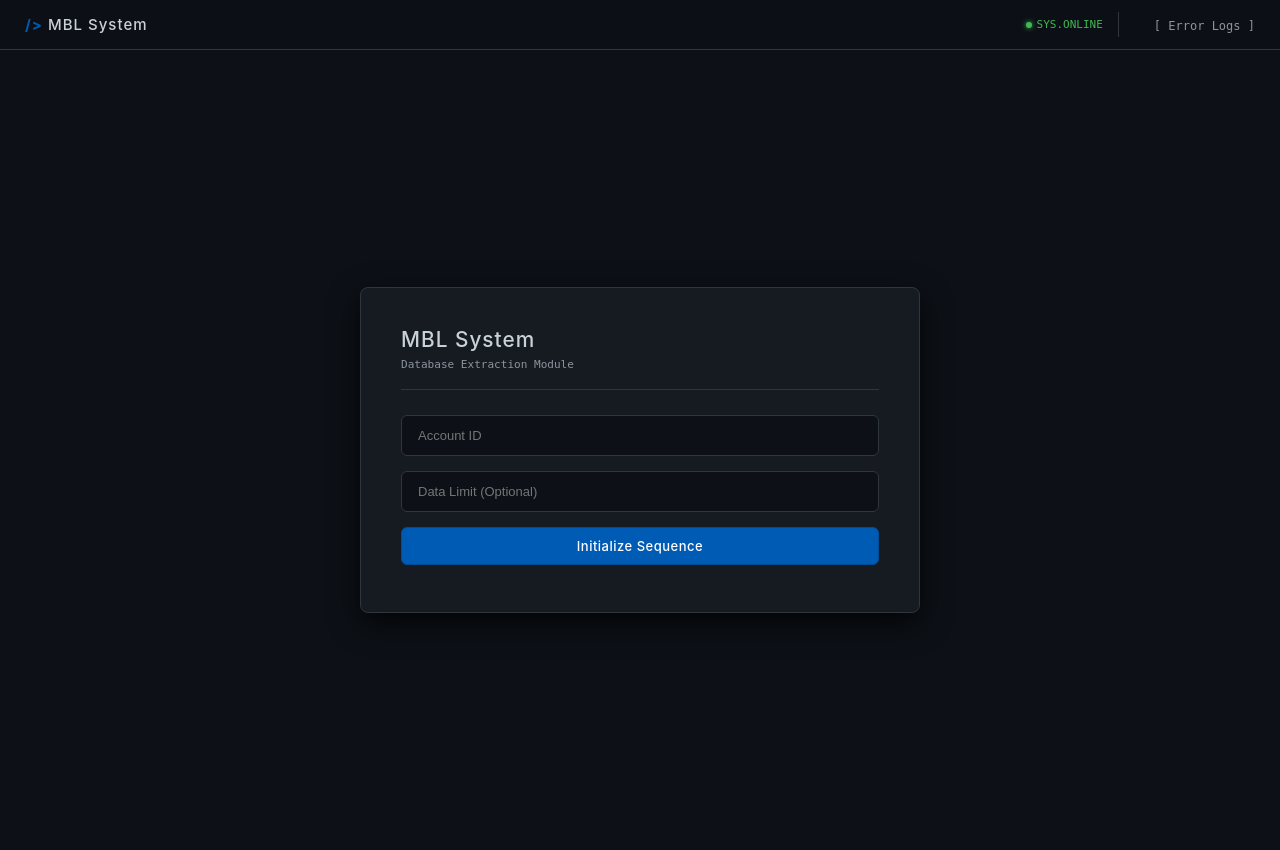
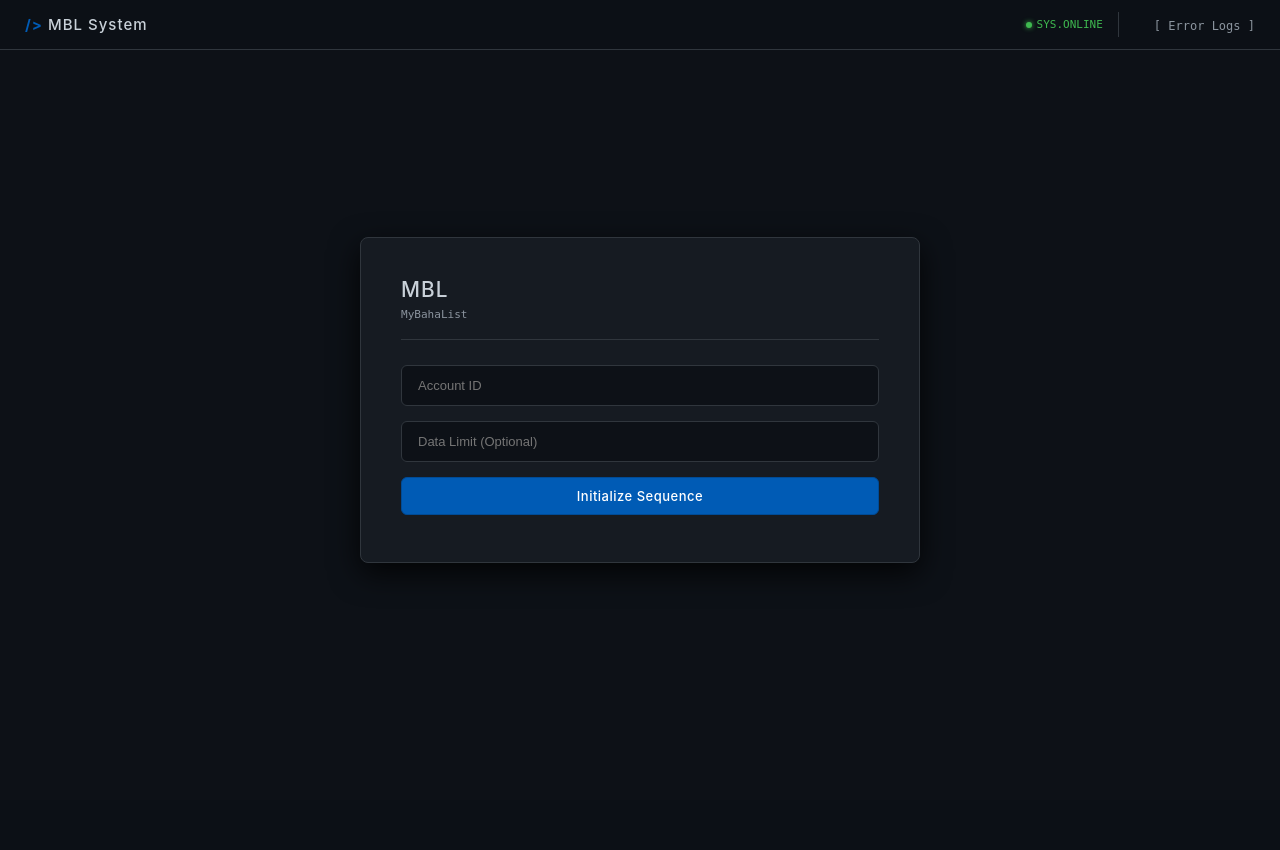
Before and after one commit to bpthomson/MBL, a Flask app: page / in a window 1280 px wide. After the commit the page ends 565 px from the top, so only its background shows below. Run offline with Flask 3, Linux system fonts and the light colour scheme.

Commit message:
fix scroll bug

```diff
--- a/static/css/style.css
+++ b/static/css/style.css
@@ -4,8 +4,17 @@ body {
     color: #c9d1d9;
     margin: 0;
     line-height: 1.6;
+    padding-top: 50px;
+    box-sizing: border-box;
 }
-.flex-center { display: flex; justify-content: center; align-items: center; min-height: 100vh; flex-direction: column; }
+
+.flex-center {
+    display: flex;
+    justify-content: center;
+    align-items: center;
+    min-height: calc(100vh - 50px);
+    flex-direction: column;
+}
 .card { background: #161b22; border-radius: 8px; box-shadow: 0 4px 15px rgba(0,0,0,0.5); border: 1px solid #30363d; }
 .wrapper { width: 90%; max-width: 560px; background-color: #161b22; padding: 35px 40px; border-radius: 8px; box-shadow: 0 10px 30px rgba(0,0,0,0.8); border: 1px solid #30363d; box-sizing: border-box; margin: 40px auto; }
 .wrapper-large { max-width: 1100px; padding: 25px; background-color: transparent; border: none; box-shadow: none; margin: 20px auto; }
--- a/templates/index.html
+++ b/templates/index.html
@@ -2,7 +2,7 @@
 <html lang="en">
 <head>
     <meta charset="UTF-8">
-    <title>MBL System</title>
+    <title>MBL</title>
     <link rel="stylesheet" href="{{ url_for('static', filename='css/style.css') }}">
 </head>
 <body class="flex-center">
@@ -28,10 +28,11 @@
             </span>
         </div>
     </div>
+
     <div class="wrapper">
         <div class="header-section col">
-            <h1>MBL System</h1>
-            <p class="sub-text">Database Extraction Module</p>
+            <h1>MBL</h1>
+            <p class="sub-text">MyBahaList</p>
         </div>
         {% if error %}<div class="log-line text-error" style="margin-bottom:15px; border:none;">ERR: {{ error }}</div>{% endif %}
         <form method="POST">
```
